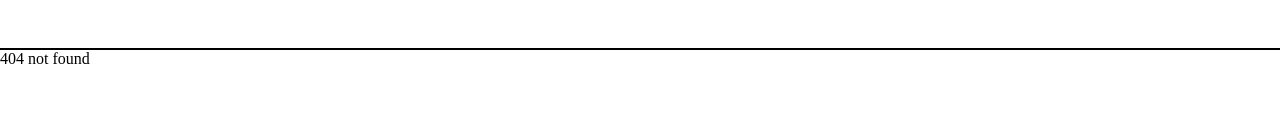
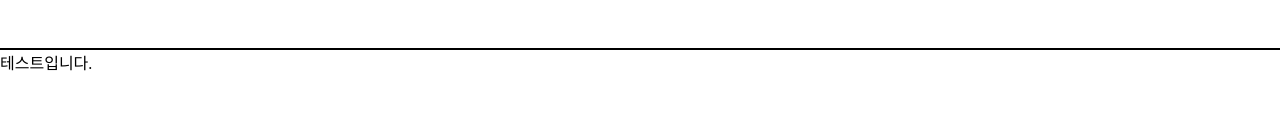
Before and after one commit to ptk5758/MyQuestion, a React (Create React App) app in the folder client/: page /Question/1 in a window 1280 px wide. Before the commit this address had no page. Shown: the part 161-300 px from the top of the page. Built offline with nearby package versions, Linux system fonts and the light colour scheme.

Commit message:
22-07-23 question-insert-api

```diff
--- a/client/src/App.js
+++ b/client/src/App.js
@@ -10,6 +10,8 @@ import QuestionInsert from './components/QuestionInsert';
 import Header from './components/Header';
 import Main from './components/Main';
 
+import { QuestionView } from './components/QuestionView';
+
 class App extends Component
 {
   constructor(props)
@@ -21,6 +23,7 @@ class App extends Component
   }
   render()
   {
+    //let ele = QuestionView();
     // route 의 속성 path 는 대소문자 구문안함
     return(
       <div>
@@ -30,6 +33,7 @@ class App extends Component
           <Routes>
             <Route path='' element={<Main/>} />
             <Route path='Question' element={<Question/>} />
+            <Route path='Question/:uid' element={<QuestionView/>}/>
             <Route path='QuestionInsert' element={<QuestionInsert/>} />
             <Route path='QuestionBook' element={<QuestionBook/>}/>
             <Route path='QuestionBookInsert' element={<QuestionBookInsert/>}/>
--- a/client/src/components/Question.js
+++ b/client/src/components/Question.js
@@ -31,7 +31,7 @@ class Question extends Component
         <div className='question_list'>
           {this.state.questions.map((item, index) => {
             console.log(item);
-            return <Link to={/question/+item.uid}><p className='question' key={index}>{item.question}</p></Link>
+            return <Link to={"/question/uid="+item.uid}><p className='question' key={index}>{item.question}</p></Link>
           })}
         </div>
 
@@ -72,4 +72,5 @@ class QuestionItem extends Component
     )
   }
 }
+
 export { Question, QuestionLatest, QuestionItem };
--- /dev/null
+++ b/client/src/components/QuestionView.js
@@ -0,0 +1,18 @@
+import React, { Component } from 'react';
+
+// function QuestionView()
+// {
+//     return <div>test입니다</div>;
+// }
+class QuestionView extends Component
+{
+    render()
+    {
+        console.log(this);
+        return(
+            <div>테스트입니다.</div>
+        );
+    }
+}
+
+export { QuestionView } ;
```
